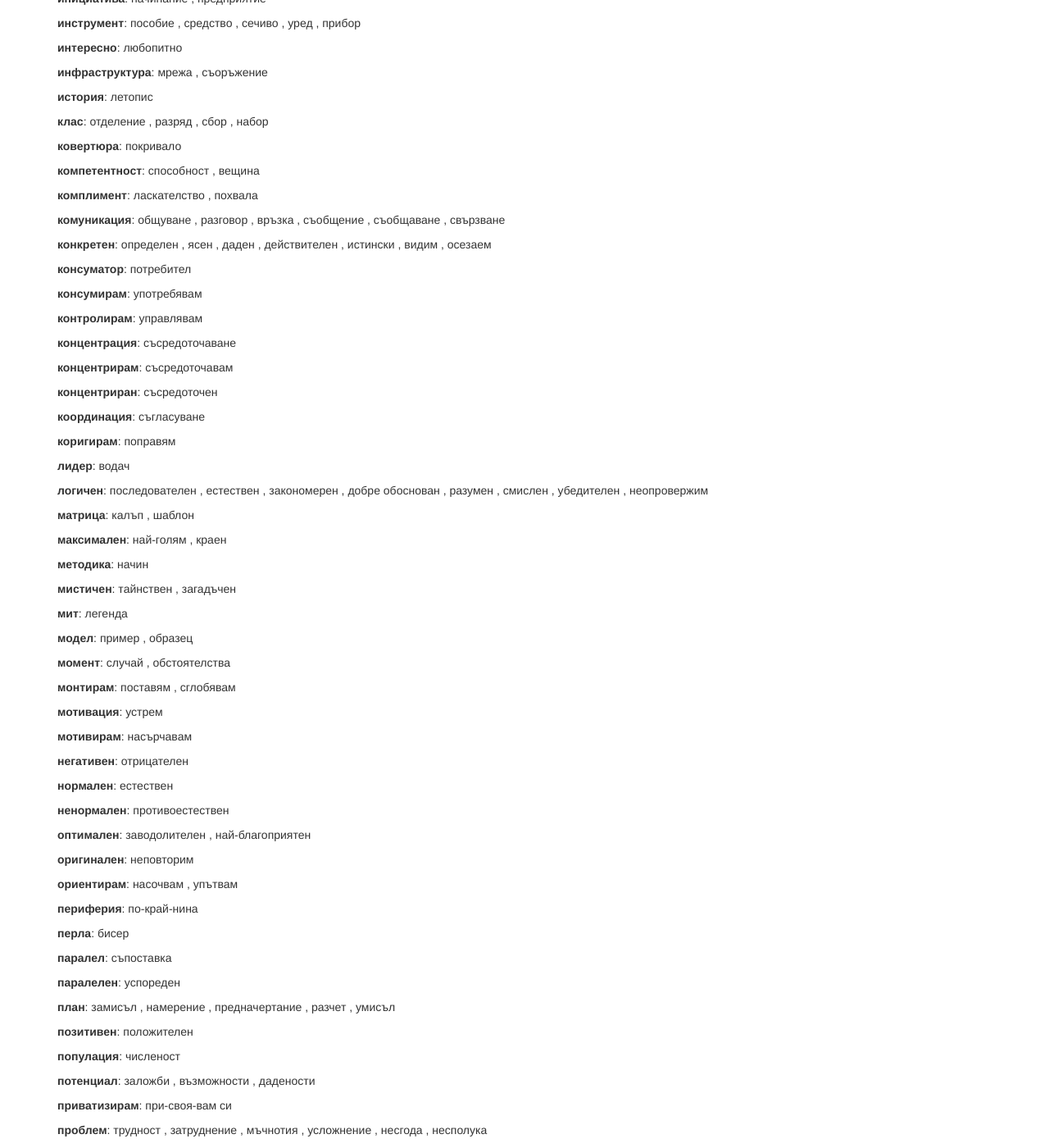
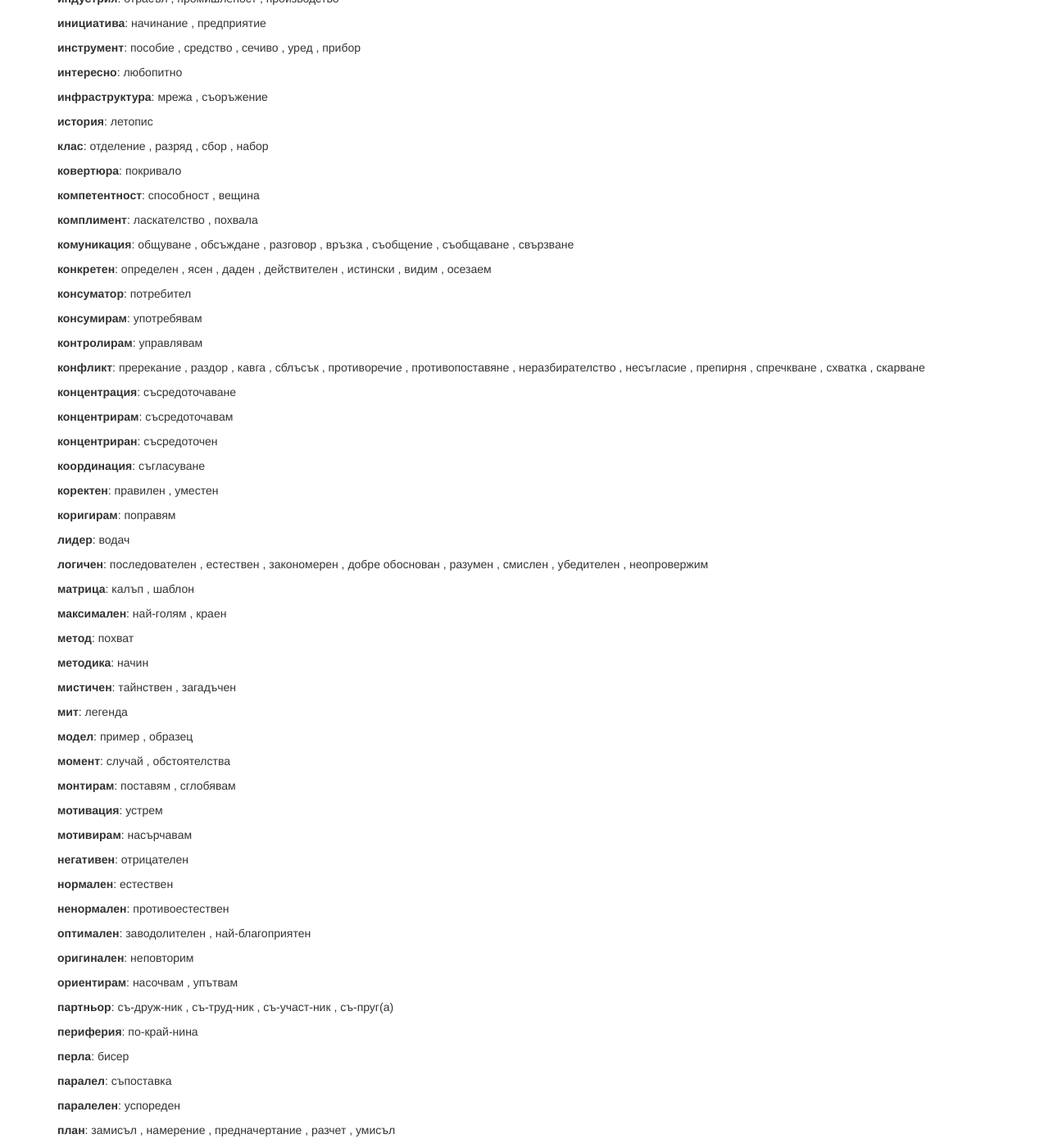
Before and after one commit to archri/hristos_site, a Jekyll site: the page built from dictionary_bulgarian_purity.html, in a window 1280 px wide and 1400 px high, scrolled down 1494 px. Shown: the whole window at 82% size. Built offline with Jekyll 4.4.1, drawn with Linux system fonts in a browser that asks for light colours; nearby versions of some CDN libraries; some of the changed text lies outside the part shown.

Commit message:
added new pure words

```diff
--- a/_data/dictionaries/bulgarian/purity.yml
+++ b/_data/dictionaries/bulgarian/purity.yml
@@ -24,6 +24,8 @@
   - препятствие
 вариант: разно-вид-ност
 вербален:
+  - словесен
+  - устен
   - гласен
 вертикално:
   - отвесно
@@ -85,6 +87,9 @@
   - дейност
   - деятелност
   - въодушевление
+ескалира:
+  - изостря се
+  - повишава се рязко
 закодиран: скрит
 зона: област
 игнорирам:
@@ -143,6 +148,7 @@
   - похвала
 комуникация:
   - общуване
+  - обсъждане
   - разговор
   - връзка
   - съобщение
@@ -159,10 +165,26 @@
 консуматор: потребител
 консумирам: употребявам
 контролирам: управлявам
+конфликт:
+  - пререкание
+  - раздор
+  - кавга
+  - сблъсък
+  - противоречие
+  - противопоставяне
+  - неразбирателство
+  - несъгласие
+  - препирня
+  - спречкване
+  - схватка
+  - скарване
 концентрация: съсредоточаване
 концентрирам: съсредоточавам
 концентриран: съсредоточен
 координация: съгласуване
+коректен:
+  - правилен
+  - уместен
 коригирам: поправям
 лидер: водач
 логичен:
@@ -180,6 +202,7 @@
 максимален:
   - най-голям
   - краен
+метод: похват
 методика:
   - начин
 мистичен:
@@ -207,6 +230,11 @@
 ориентирам:
   - насочвам
   - упътвам
+партньор:
+  - съ-друж-ник
+  - съ-труд-ник
+  - съ-участ-ник
+  - съ-пруг(а)
 периферия:
   - по-край-нина
 перла: бисер
@@ -235,7 +263,11 @@
   - усложнение
   - несгода
   - несполука
-провокирам: предизвиквам
+провокирам:
+  - пред-из-вик-вам
+  - под-буждам
+  - под-тик-вам
+  - по-ражда-м
 прогрес: напредък
 продукт:
   -изделие
```
